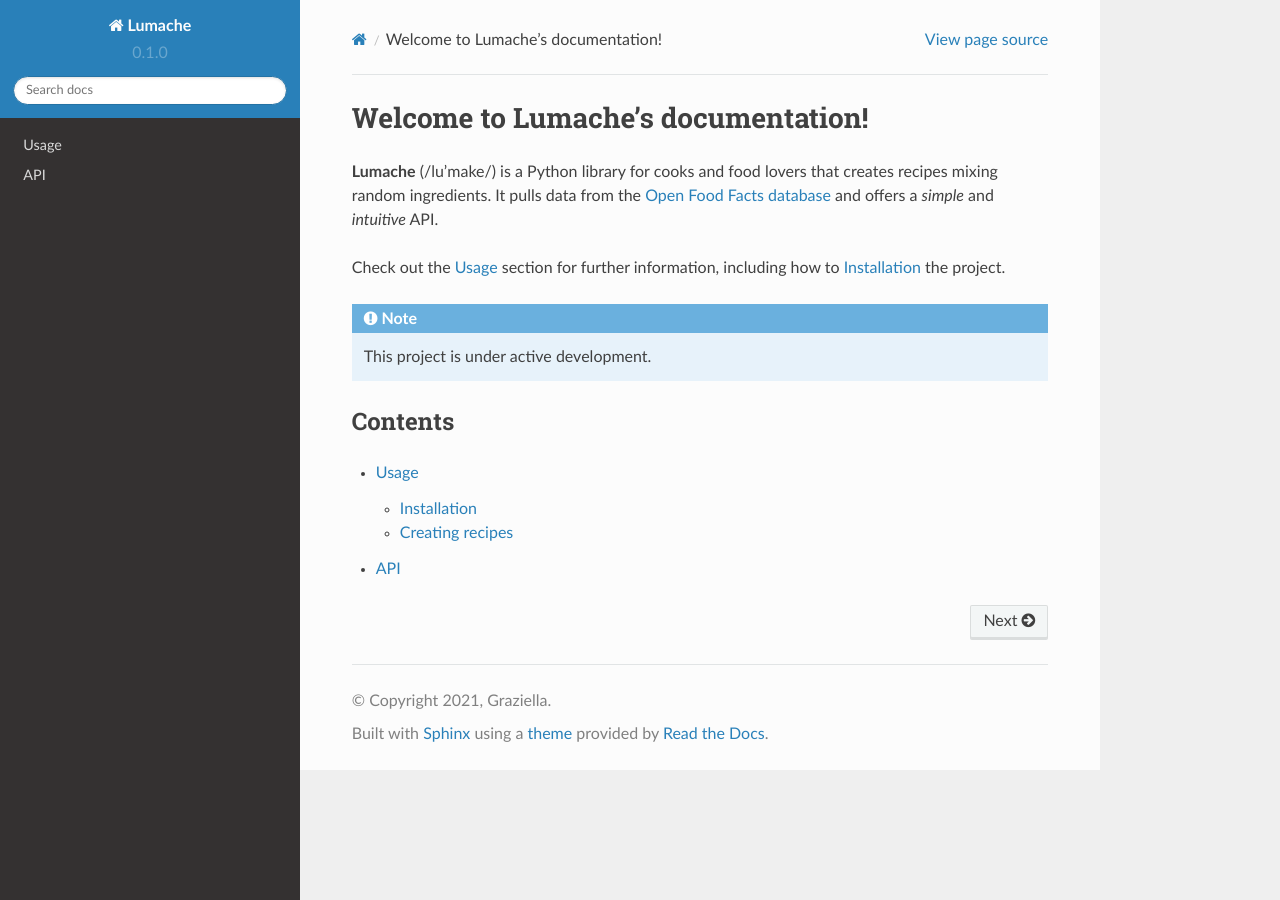
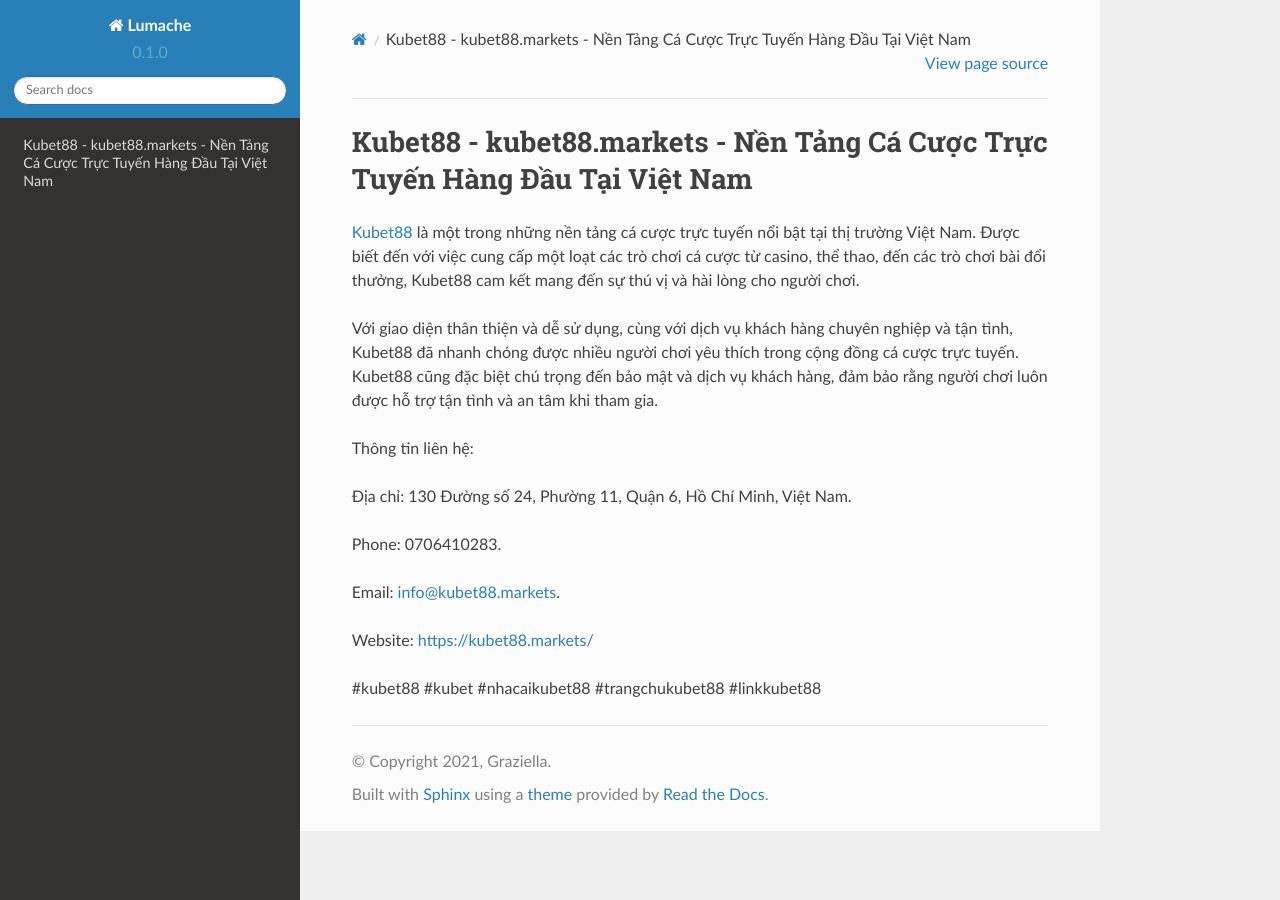
Before and after one commit to srphamkhuongduy77/kubet88markets, a Sphinx documentation site: the page built from docs/source/index.rst, in a window 1280 px wide. Built offline with Sphinx 7.4.7 and the Read the Docs theme 2.0.0, drawn with Linux system fonts in a browser that asks for light colours.

Commit message:
Update index.rst

```diff
--- a/docs/source/index.rst
+++ b/docs/source/index.rst
@@ -1,22 +1,18 @@
-Welcome to Lumache's documentation!
+Kubet88 - kubet88.markets - Nền Tảng Cá Cược Trực Tuyến Hàng Đầu Tại Việt Nam
 ===================================
 
-**Lumache** (/lu'make/) is a Python library for cooks and food lovers
-that creates recipes mixing random ingredients.
-It pulls data from the `Open Food Facts database <https://world.openfoodfacts.org/>`_
-and offers a *simple* and *intuitive* API.
+`Kubet88 <https://kubet88.markets/>`_ là một trong những nền tảng cá cược trực tuyến nổi bật tại thị trường Việt Nam. Được biết đến với việc cung cấp một loạt các trò chơi cá cược từ casino, thể thao, đến các trò chơi bài đổi thưởng, Kubet88 cam kết mang đến sự thú vị và hài lòng cho người chơi.
 
-Check out the :doc:`usage` section for further information, including
-how to :ref:`installation` the project.
+Với giao diện thân thiện và dễ sử dụng, cùng với dịch vụ khách hàng chuyên nghiệp và tận tình, Kubet88 đã nhanh chóng được nhiều người chơi yêu thích trong cộng đồng cá cược trực tuyến. Kubet88 cũng đặc biệt chú trọng đến bảo mật và dịch vụ khách hàng, đảm bảo rằng người chơi luôn được hỗ trợ tận tình và an tâm khi tham gia.
 
-.. note::
+Thông tin liên hệ:
 
-   This project is under active development.
+Địa chỉ: 130 Đường số 24, Phường 11, Quận 6, Hồ Chí Minh, Việt Nam.
 
-Contents
---------
+Phone: 0706410283.
 
-.. toctree::
+Email: info@kubet88.markets.
 
-   usage
-   api
+Website: https://kubet88.markets/
+
+#kubet88 #kubet #nhacaikubet88 #trangchukubet88 #linkkubet88
```
